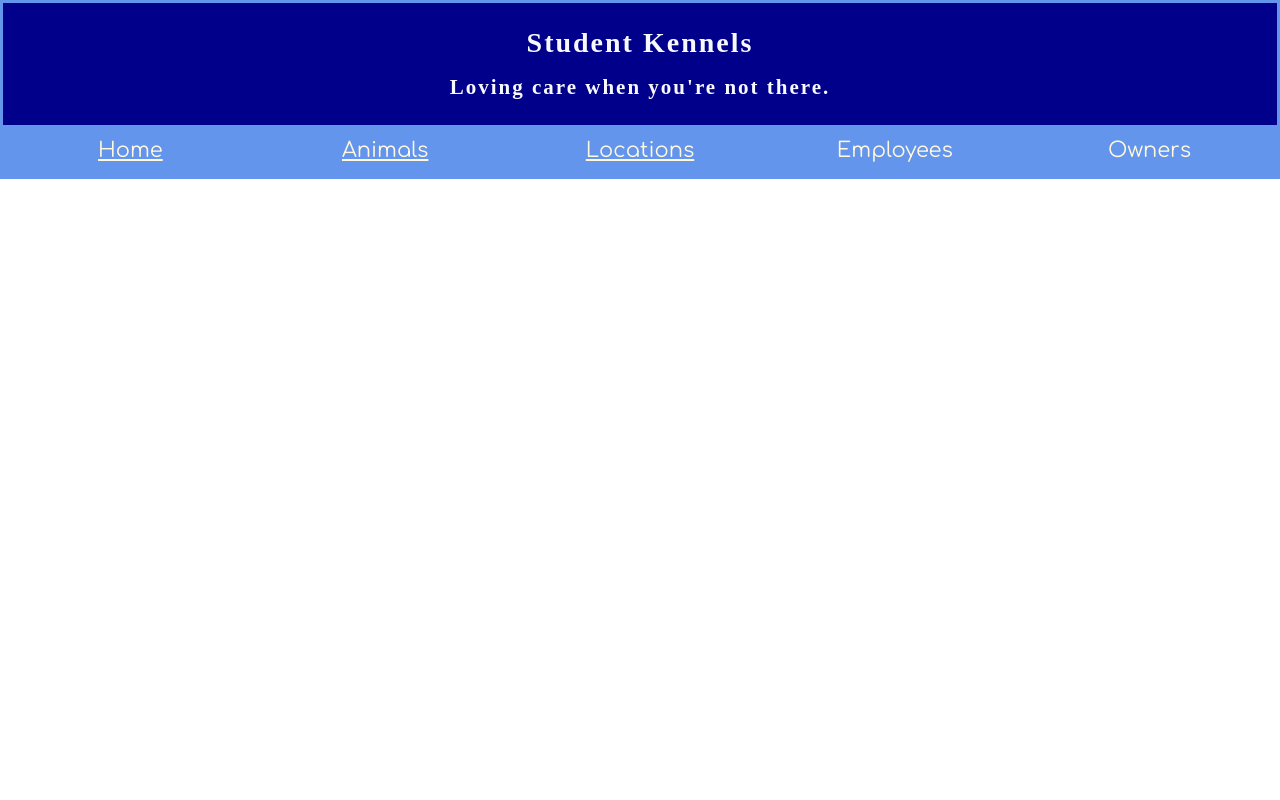
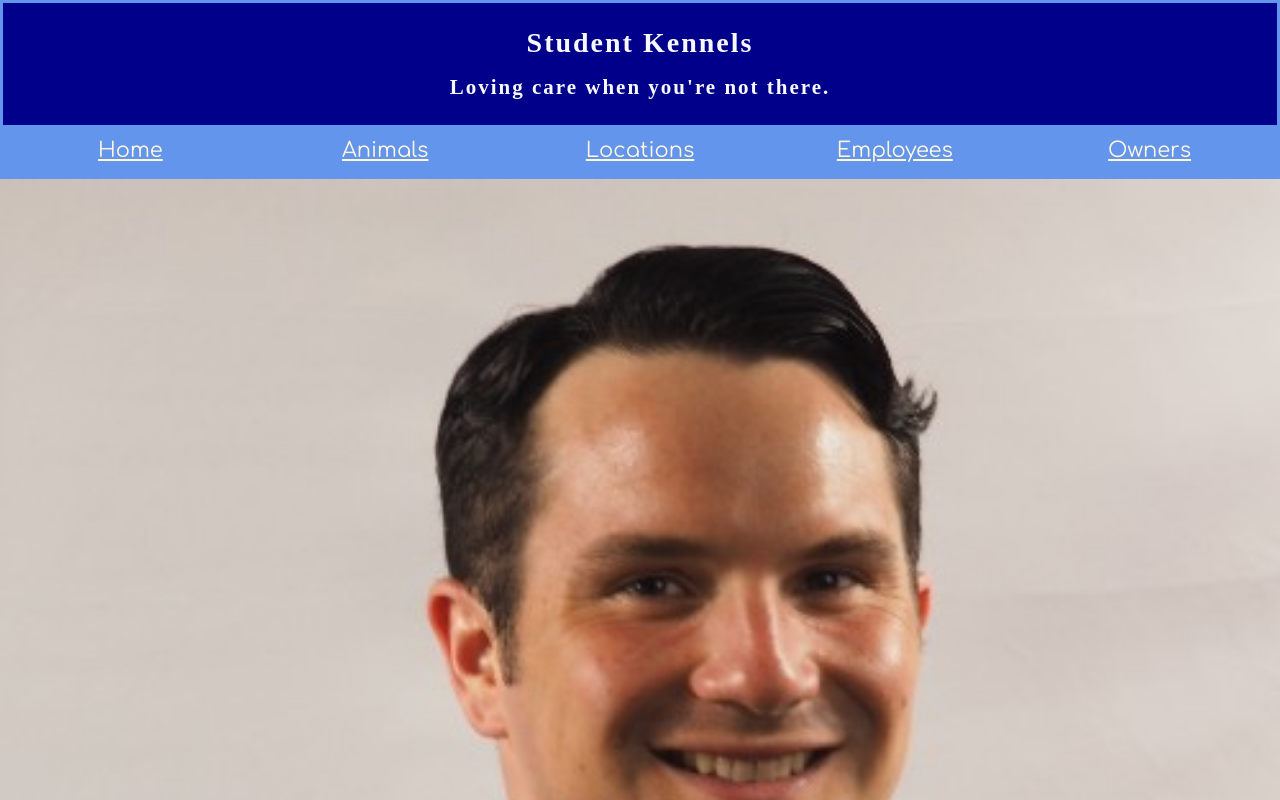
Before and after one commit to corri-golden/react-kennel, a React (Create React App) app: page /owners in a window 1280 px wide. Shown: the top 800 px of the page. Built offline with nearby package versions, Linux system fonts and the light colour scheme; a web font is replaced by a local one.

Commit message:
finished practice2

```diff
--- a/src/components/ApplicationViews.js
+++ b/src/components/ApplicationViews.js
@@ -22,6 +22,12 @@ class ApplicationViews extends Component {
         <Route path="/locations" render={(props) => {
           return <LocationCard />
         }} />
+        <Route path="/employees" render={(props) => {
+          return <EmployeeCard />
+        }} />
+        <Route path="/owners" render={(props) => {
+          return <OwnerCard />
+        }} />
       </React.Fragment>
     )
   }
--- a/src/components/nav/NavBar.js
+++ b/src/components/nav/NavBar.js
@@ -16,8 +16,8 @@ class NavBar extends Component {
             <li><Link className="nav-link" to="/">Home</Link></li>
             <li><Link className="nav-link" to="/animals">Animals</Link></li>
             <li><Link className="nav-link" to="/locations">Locations</Link></li>
-            <li>Employees</li>
-            <li>Owners</li>
+            <li><Link className="nav-link" to="/employees">Employees</Link></li>
+            <li><Link className="nav-link" to="/owners">Owners</Link></li>
           </ul>
         </nav>
       </header>
```
